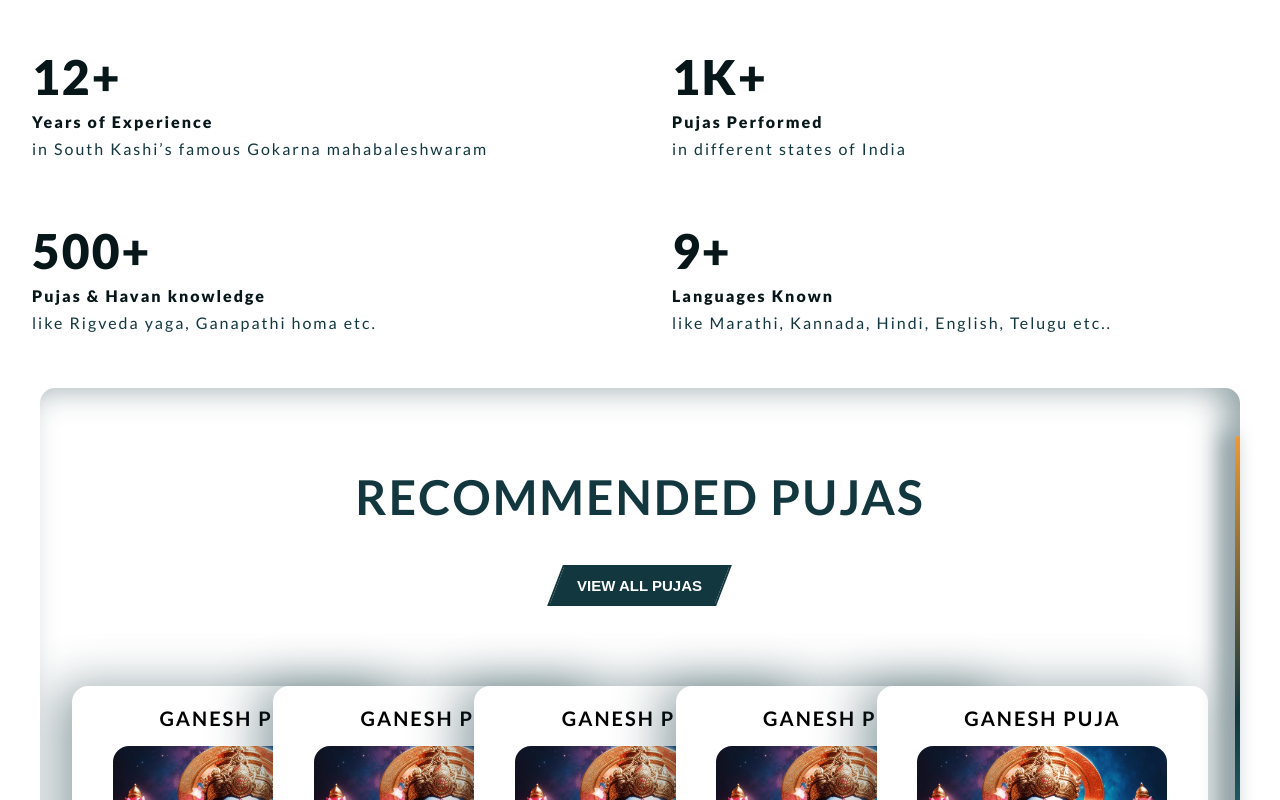
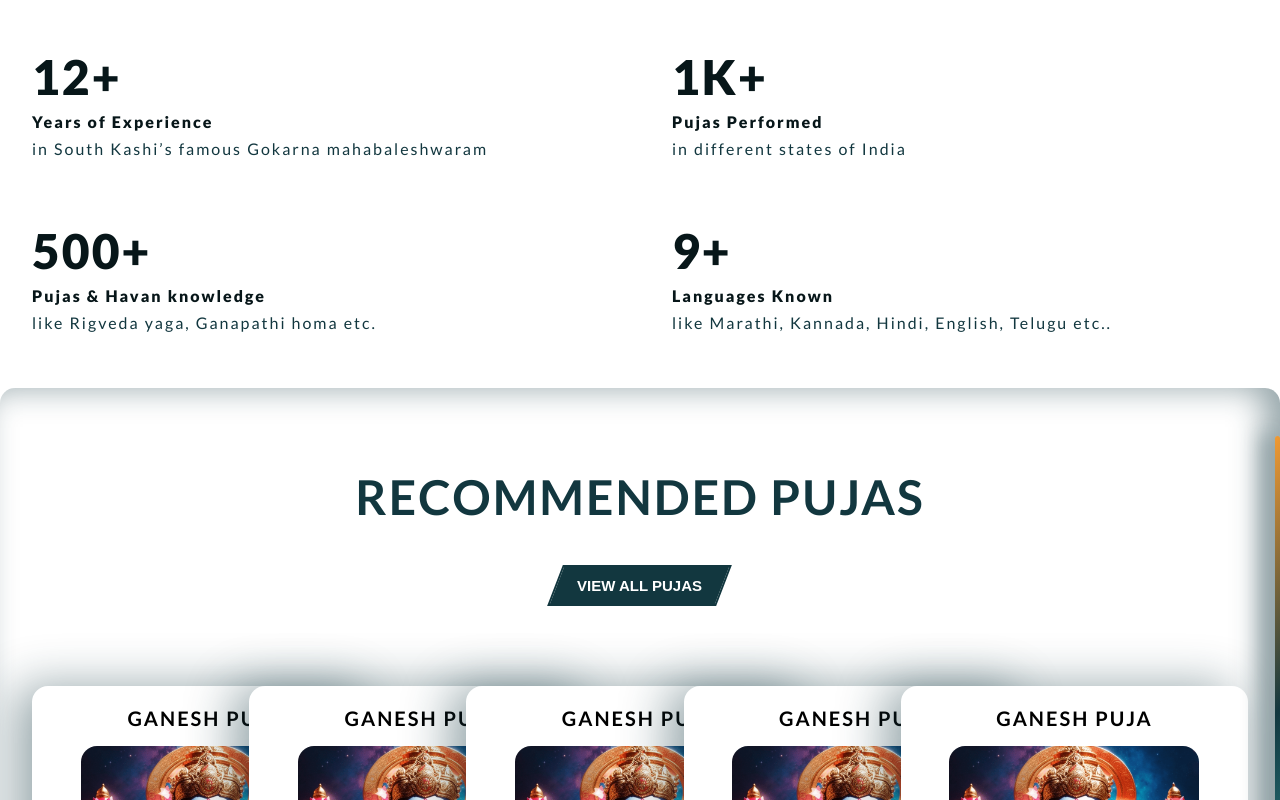
Before and after one commit to KulkarniShrinivas/Pandit-website, a React (Vite) app: page / in a window 1280 px wide. Shown: the top 800 px of the page. Built offline with nearby package versions, Linux system fonts and the light colour scheme.

Commit message:
style: max-width of all the containers changed

```diff
--- a/src/components/card-list/style.scss
+++ b/src/components/card-list/style.scss
@@ -3,7 +3,6 @@ a {
 }
 
 .card-list-section {
-  max-width: 1200px;
   margin: auto;
   text-align: center;
   box-shadow: inset -1rem 0 2rem var(--primary-color-light);
--- a/src/index.scss
+++ b/src/index.scss
@@ -7,7 +7,7 @@ body {
   padding: 0;
   font-family: "Lato", sans-serif;
   letter-spacing: 2px;
-  max-width: 1500px;
+  max-width: 1300px;
   margin: 0 auto;
 }
 
```
